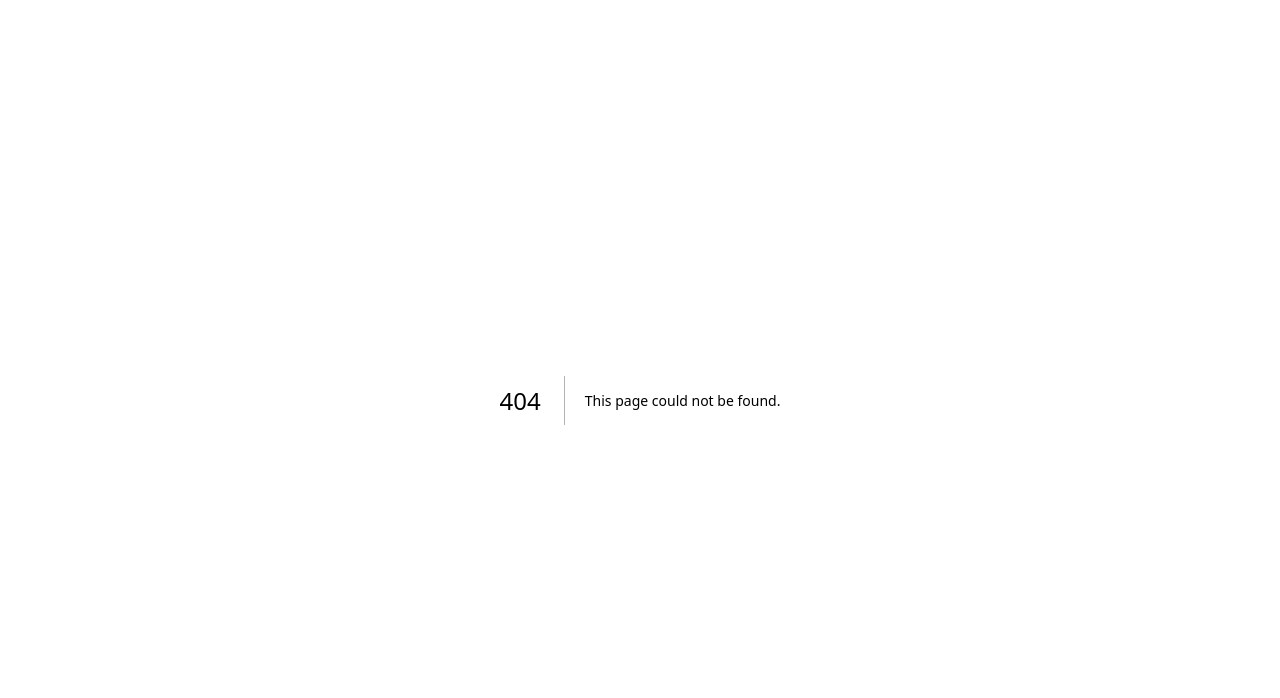
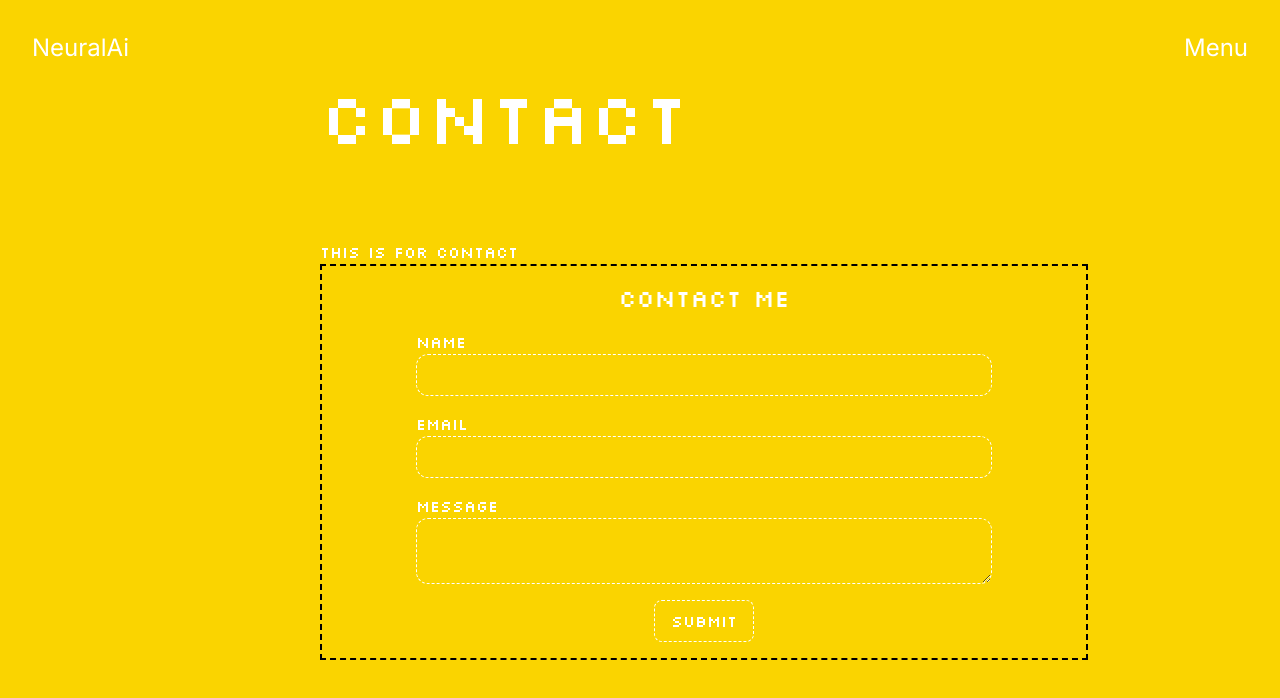
Before and after one commit to akashbhardwaj23/neuralai, a Next.js app: page /contact in a window 1280 px wide. Before the commit this address had no page. Shown: the top 698 px of the page. Built offline with nearby package versions, Linux system fonts and the light colour scheme.

Commit message:
bug fixes

```diff
--- a/src/app/about/page.tsx
+++ b/src/app/about/page.tsx
@@ -7,7 +7,7 @@ import { useRef } from "react";
 export default function About() {
     const containerRef = useRef(null)
     useGSAP(() => {
-        gsap.to('.border-container', {
+        gsap.to(".border-container", {
             opacity : 1,
             borderWidth : 2,
             borderStyle : "dashed",
@@ -29,7 +29,7 @@ export default function About() {
 
         <div className="absolute top-40 left-1/5 max-w-4xl">
           <div className="opacity-0 border-container rounded-md font-silkscreen shadow-[0_8px_30px_rgb(0,0,0,0.12)] border-black p-4">
-            <p>
+            <p>*
               Welcome to Neural AI, your gateway to understanding the
               fascinating world of Artificial Intelligence. We believe that AI
               is not just a buzzword, but a transformative force shaping our
@@ -40,7 +40,7 @@ export default function About() {
             </p>
           </div>
           <div className="opacity-0 border-container rounded-md font-silkscreen shadow-[0_8px_30px_rgb(0,0,0,0.12)] border-black p-4">
-            <p>
+            <p>*
             At Neural AI, we are passionate about exploring the endless possibilities of Artificial Intelligence. From the foundational principles of neural networks to the cutting-edge advancements in machine learning and deep learning, our goal is to provide clear, engaging, and insightful content for enthusiasts, professionals, and curious minds alike.
 
 We believe in fostering a community where knowledge is shared, ideas are sparked, and the future of AI is discussed with curiosity and responsibility. Dive in with us as we unravel the intricate workings of AI and envision a smarter tomorrow.
@@ -48,7 +48,7 @@ We believe in fostering a community where knowledge is shared, ideas are sparked
           </div>
 
           <div className="opacity-0 border-container rounded-md font-silkscreen shadow-[0_8px_30px_rgb(0,0,0,0.12)] border-black p-4 mb-10">
-            <p>Neural AI was created with a singular vision: to be a central resource for anyone eager to learn about, discuss, and engage with Artificial Intelligence. Whether you're a seasoned AI developer, a student taking your first steps into machine learning, or simply curious about how AI impacts your daily life, you'll find a welcoming space here.
+            <p>* Neural AI was created with a singular vision: to be a central resource for anyone eager to learn about, discuss, and engage with Artificial Intelligence. Whether you&rsquo;re a seasoned AI developer, a student taking your first steps into machine learning, or simply curious about how AI impacts your daily life, you&rsquo;ll find a welcoming space here.
 
 We strive to break down barriers to understanding AI by providing accessible articles, thought-provoking insights, and discussions on the latest trends and ethical considerations. Join our growing community and embark on a journey of discovery into the intelligence that is redefining our world.</p>
           </div>
--- /dev/null
+++ b/src/app/contact/page.tsx
@@ -0,0 +1,50 @@
+export default function Contact() {
+  return (
+    <div className="relative">
+      <div className="absolute w-full top-20 text-background font-silkscreen">
+        <div className="absolute left-1/4">
+          <h1 className={`text-7xl`}>Contact</h1>
+        </div>
+
+        <div className="absolute top-40 left-1/4 max-w-4x">
+          <h2>This is for Contact</h2>
+          <div className="border-2 border-dashed border-black p-4 flex justify-center w-3xl">
+            <div className="flex flex-col items-center w-full gap-4">
+              <h2 className="text-2xl">Contact Me</h2>
+              <div className="w-full flex flex-col items-center gap-4">
+                <InputLabel label="Name" />
+                <InputLabel label="email" />
+                <InputLabel label="Message" input={false} />
+              </div>
+
+              <button className="px-4 py-2 rounded-lg border border-dashed cursor-pointer hover:bg-yellow-300">
+                Submit
+              </button>
+            </div>
+          </div>
+        </div>
+      </div>
+    </div>
+  );
+}
+
+function InputLabel({
+  label,
+  input = true
+}: {
+  label: string;
+  input? : boolean
+}) {
+  return (
+    <div className="flex flex-col">
+      <label htmlFor={label}>{label}</label>
+      {input ? (<input
+        id={label}
+        type="text"
+        className="px-4 py-2 rounded-xl border border-dashed w-xl focus:outline-none"
+      />) : (
+        <textarea className="px-4 py-2 rounded-xl border border-dashed w-xl focus:outline-none" />
+      )}
+    </div>
+  );
+}
--- /dev/null
+++ b/src/app/lab/page.tsx
@@ -0,0 +1,23 @@
+import Image from "next/image";
+
+export default function Lab() {
+  return (
+    <div className="relative font-silkscreen">
+      <div className="absolute w-full top-20 text-background">
+        <div className="absolute left-1/4">
+          <h1 className={`text-7xl`}>Lab</h1>
+          {/* <h2 className="text-4xl">What are we Working On-</h2> */}
+        </div>
+        <div className="absolute top-40 left-1/5 max-w-4xl">
+            <h3 className="text-2xl">* In The Lab: Unveiling Predictive Health</h3>
+            <div className="grid grid-cols-2 gap-2 border-2 border-dashed border-black p-4">
+                <p className="col-span-1">At the core of Neural AI lies a commitment to cutting-edge research. Our neck-worn device is the result of extensive development, housing a suite of precise sensors that gather continuous health metrics. What truly sets it apart is our Neural AI framework – a sophisticated collection of algorithms designed to understand complex patterns in your physiological data. This enables us to not only detect current health status but also to interpret subtle changes and trends, paving the way for proactive wellness management</p>
+                <div className="col-span-1 flex justify-center items-center w-full">
+                <Image src={"/assets/neck.png"} width={400} height={400} className="w-80 h-80 object-cover" alt="neck" />
+                </div>
+            </div>
+        </div>
+      </div>
+    </div>
+  );
+}
--- a/src/app/layout.tsx
+++ b/src/app/layout.tsx
@@ -1,27 +1,15 @@
 import type { Metadata } from "next";
-import { Geist, Geist_Mono, Inter, Silkscreen } from "next/font/google";
+import { Inter } from "next/font/google";
 import "./globals.css";
 import { Navbar } from "@/components/navbar";
 
-const geistSans = Geist({
-  variable: "--font-geist-sans",
-  subsets: ["latin"],
-});
+
 
 const inter = Inter({
   subsets : ["latin"],
   weight : ["400", "500", "600","700","800","900"]
 })
 
-const sansilk = Silkscreen({
-  subsets: ["latin"],
-  weight : ['400', '700']
-})
-
-const geistMono = Geist_Mono({
-  variable: "--font-geist-mono",
-  subsets: ["latin"],
-});
 
 export const metadata: Metadata = {
   title: "NeuroAi",
--- /dev/null
+++ b/src/app/work/page.tsx
@@ -0,0 +1,16 @@
+export default function Work() {
+  return (
+    <div className="relative">
+      <div className="absolute w-full top-20 text-background">
+        <div className="absolute left-1/4">
+          <h1 className={`text-7xl font-silkscreen`}>Work</h1>
+        </div>
+      </div>
+      <div className="absolute top-48 left-1/5 max-w-4xl">
+          <div className="border-container rounded-md font-silkscreen shadow-[0_8px_30px_rgb(0,0,0,0.12)] border-black p-4 flex justify-center w-3xl">
+            <p>Work In Progess</p>
+          </div>
+          </div>
+    </div>
+  );
+}
```
Also changed, not shown: public/assets/neck.png (added).
